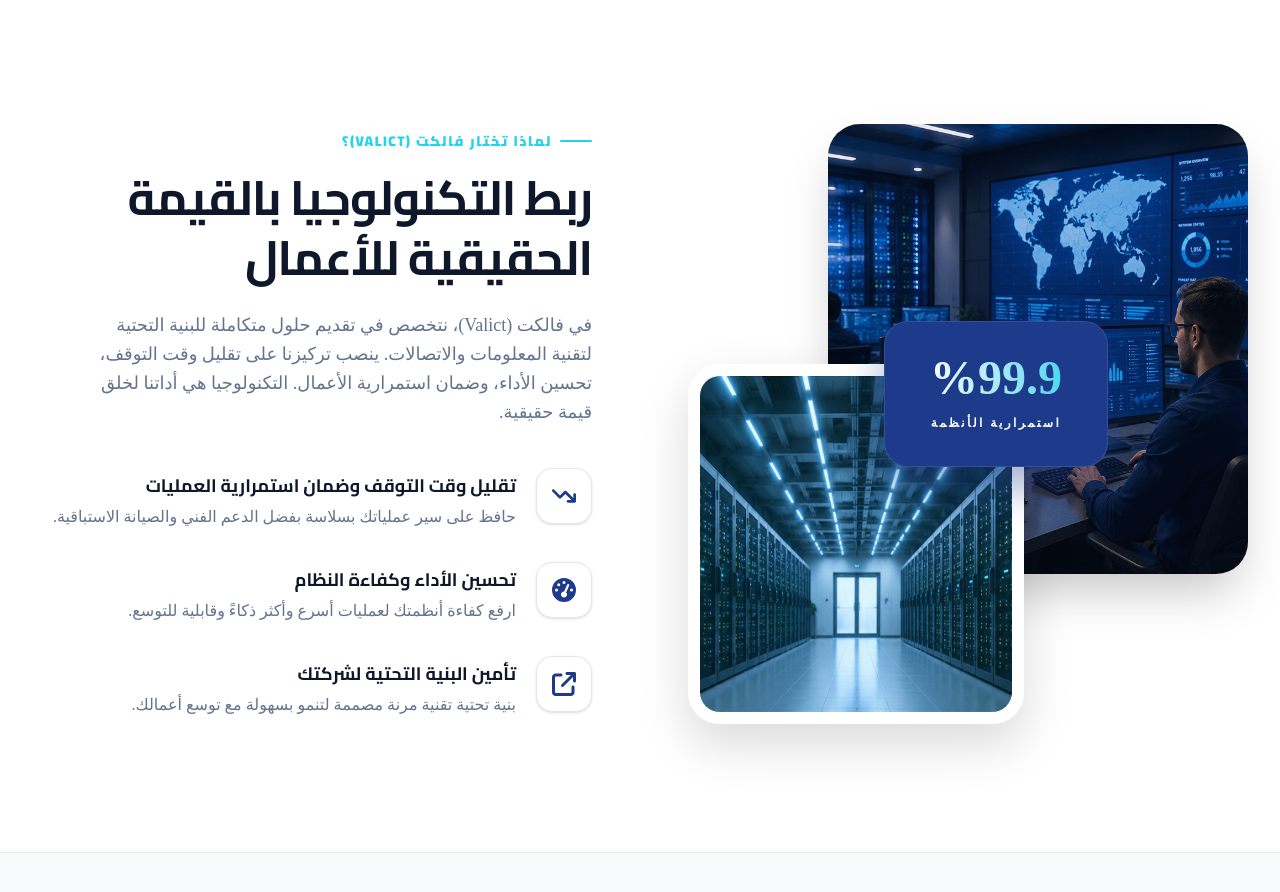
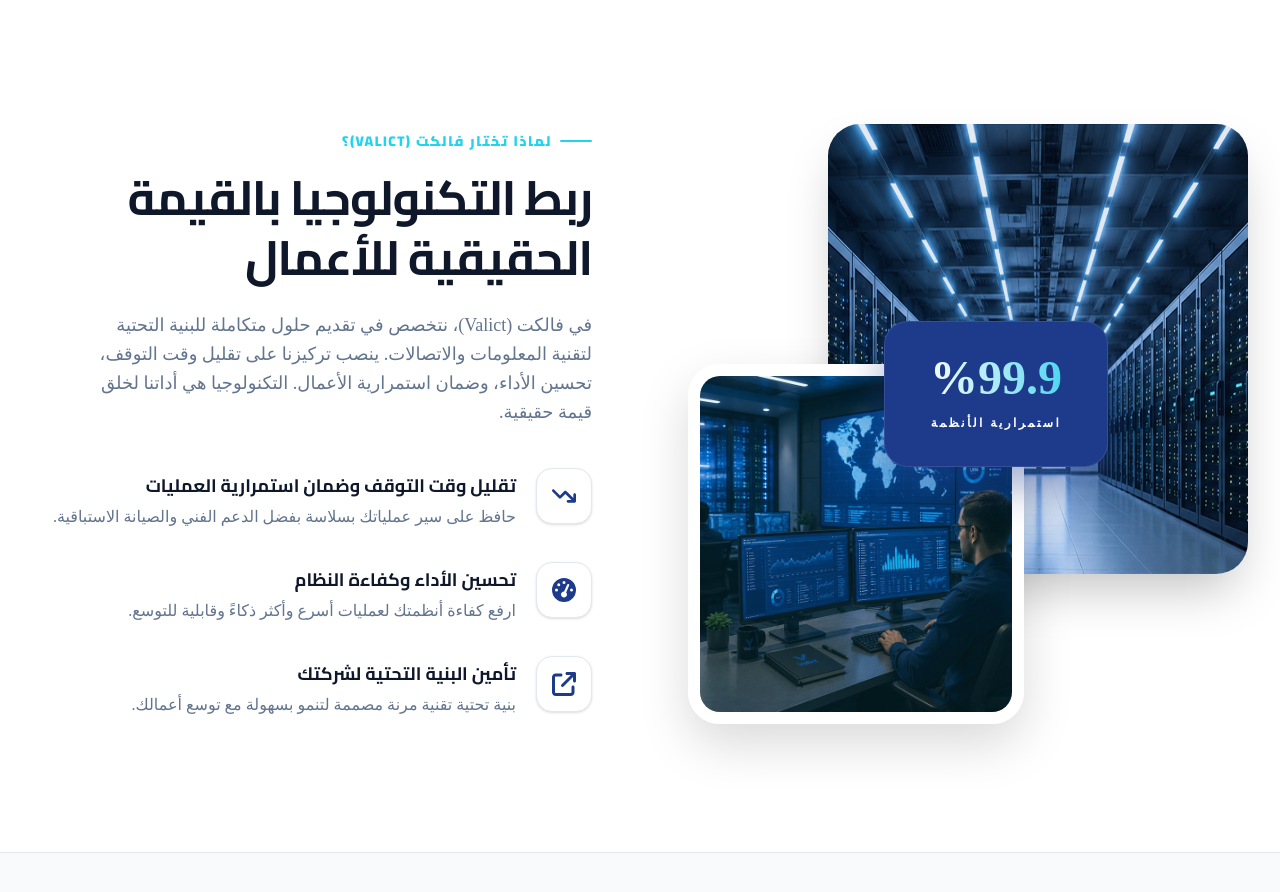
Before and after one commit to Tarek-Ali0/Valict, a Next.js app: page /ar in a window 1280 px wide. Shown: the part 2240-3132 px from the top of the page. Built offline with nearby package versions, Linux system fonts and the light colour scheme.

Commit message:
Swap image sources in WhyUs component

```diff
--- a/src/components/WhyUs.tsx
+++ b/src/components/WhyUs.tsx
@@ -75,7 +75,7 @@ export function WhyUs({ dict }: WhyUsProps) {
             <div className="absolute top-0 right-0 w-[75%] h-[75%] rounded-[2rem] overflow-hidden shadow-2xl group">
               <div className="absolute inset-0 bg-valict-navy/10 z-10 transition-opacity duration-500 group-hover:opacity-0"></div>
               <Image
-                src="/why-monitoring.webp"
+                src="/why-server-room.webp"
                 alt="IT Monitoring"
                 fill
                 sizes="(max-width: 768px) 100vw, 50vw"
@@ -87,7 +87,7 @@ export function WhyUs({ dict }: WhyUsProps) {
             <div className="absolute bottom-0 left-0 w-[60%] h-[60%] rounded-[2rem] overflow-hidden shadow-[0_20px_50px_rgba(0,0,0,0.15)] border-[8px] md:border-[12px] border-white dark:border-slate-900 z-20 group">
               <div className="absolute inset-0 bg-valict-cyan/10 z-10 transition-opacity duration-500 group-hover:opacity-0"></div>
               <Image
-                src="/why-server-room.webp"
+                src="/why-monitoring.webp"
                 alt="Server Room"
                 fill
                 sizes="(max-width: 768px) 100vw, 50vw"
```
